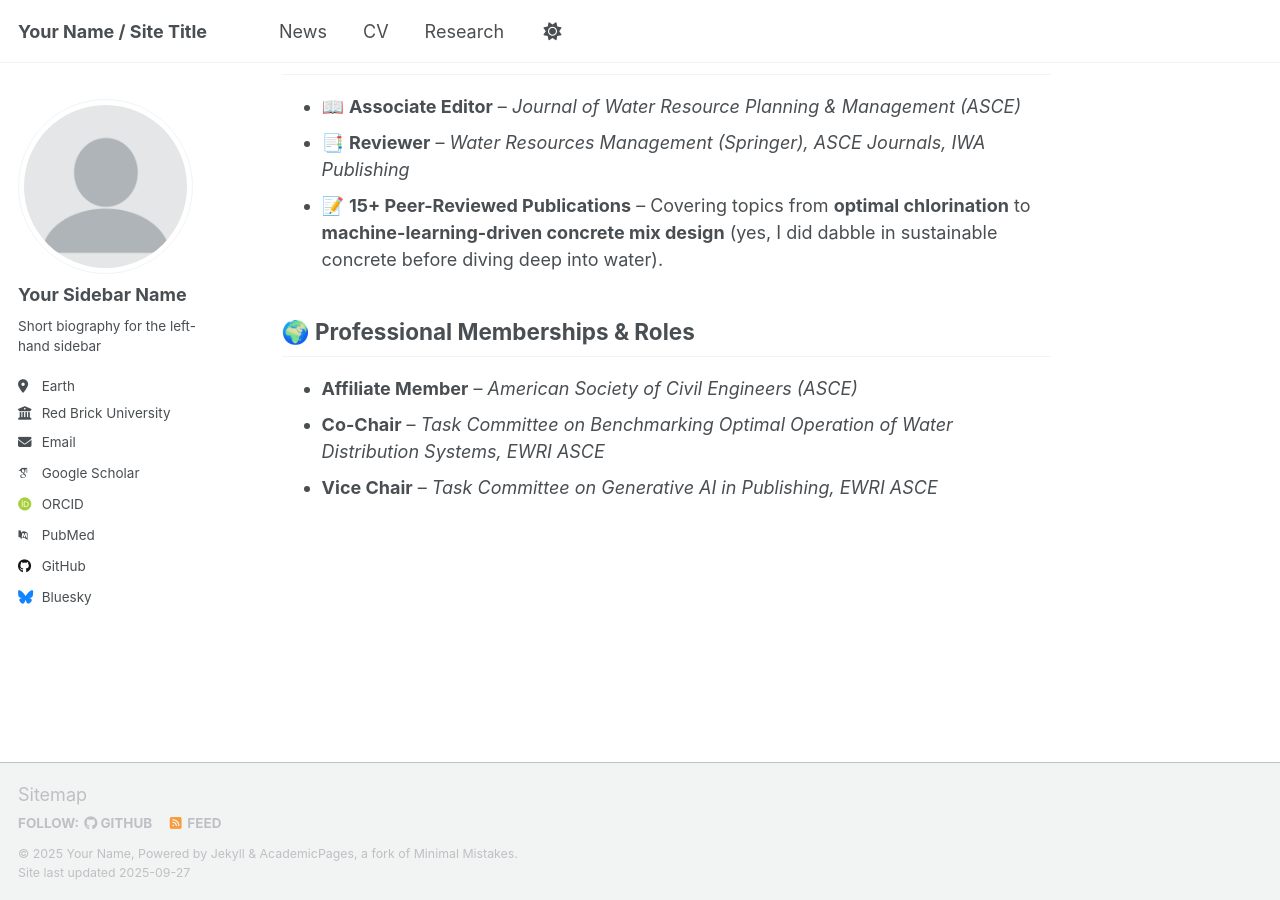
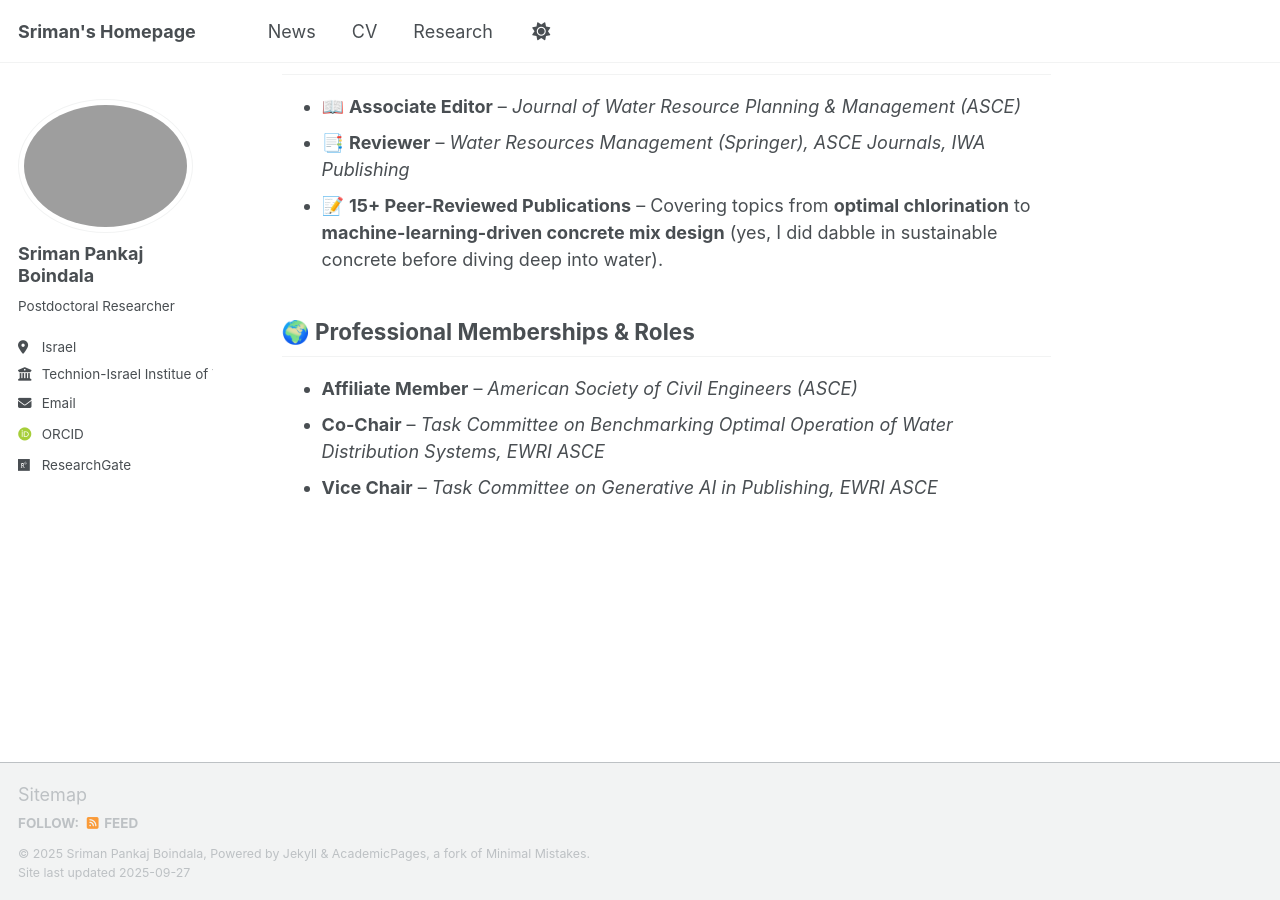
Before and after one commit to srimanpankaj/s, a Jekyll site: the page built from _pages/about.md, in a window 1280 px wide and 900 px high, scrolled down 1387 px. Built offline with Jekyll 4.4.1, drawn with Linux system fonts in a browser that asks for light colours; some web fonts are replaced; a script that is not in the unit is left out.

Commit message:
Update _config.yml

```diff
--- a/_config.yml
+++ b/_config.yml
@@ -8,53 +8,49 @@
 
 # Basic Site Settings
 locale                   : "en-US"
-site_theme               : "default" # Currently available options are "default", "air"
-title                    : "Your Name / Site Title"
+site_theme               : "default"
+title                    : "Sriman's Homepage"
 title_separator          : "-"
-name                     : &name "Your Name"
-description              : &description "Your Name's academic portfolio"   # Update this with a general description of your site, this is the default if not overridden by a page
-url                      : https://academicpages.github.io # The base hostname & protocol for your site e.g. "https://[your GitHub username].github.io",
-                                                           # or if you already have some other page hosted on Github then use "https://[your GitHub username].github.io/[Your Repo Name]"
+name                     : &name "Sriman Pankaj Boindala"
+description              : &description "personal description"
+url                      : https://srimanpankaj.github.io # the base hostname & protocol for your site e.g. "https://[your GitHub username].github.io"
 baseurl                  : "" # the subpath of your site, e.g. "/blog"
-repository               : "academicpages/academicpages.github.io"
+repository               : "srimanpankaj/srimanpankaj.github.io/s"
 
 # Site Author - The following control what appear as part of the author content on the side bar.
 #               If a field is blank the icon and link will not appear, otherwise it will be shown.
 #               Additional customization can be done by editing /_includes/author-profile.html
 author:
   # Biographic information
-  avatar           : "profile.png"
-  name             : "Your Sidebar Name"
+  avatar           : "profile.jpg"
+  name             : "Sriman Pankaj Boindala"
   pronouns         : # example: "she/her"
-  bio              : "Short biography for the left-hand sidebar"
-  location         : "Earth"
-  employer         : "Red Brick University"
+  bio              : "Postdoctoral Researcher"
+  location         : "Israel"
+  employer         : "Technion-Israel Institue of Technology"
   uri              : # URL
-  email            : "none@example.org"
+  email            : "srimanpankaj@gmail.com"
 
   # Academic websites
-  academia         : # URL
   arxiv            : # URL - Update with the correct link to your profile
-  googlescholar    : "https://scholar.google.com/citations?user=PS_CX0AAAAAJ"
-  inspire-hep      : # URL
+  googlescholar    : # "https://scholar.google.com/citations?user=df533j8AAAAJ&hl=en"
   impactstory      : # URL
-  orcid            : "http://orcid.org/yourorcidurl"
+  orcid            : "https://orcid.org/my-orcid?orcid=0000-0002-1305-6586"
   semantic         : # URL
-  pubmed           : "https://www.ncbi.nlm.nih.gov/pubmed/?term=john+snow"
-  researchgate     : # URL
+  pubmed           : # "https://www.ncbi.nlm.nih.gov/pubmed/?term=john+snow"
+  researchgate     : "https://www.researchgate.net/profile/Sriman-Pankaj-Boindala?ev=hdr_xprf"
   scopus           : # URL
 
   # Repositories and software development
   bitbucket        : # Username - Update with your username on the site
   codepen          : # Username
   dribbble         : # Username
-  github           : "academicpages"
+  github           : # "academicpages"
   kaggle           : # Username
   stackoverflow    : # User number or user number and name (i.e., use "1" or "1/jeff-atwood")
 
   # Social media
-  artstation       : # Username
-  bluesky          : "bsky.app" # Replace this with you Bluesky username
+  bluesky          : # "bsky.app" # Replace this with you Bluesky username
   facebook         : # Username
   flickr           : # Username
   foursquare       : # Username
@@ -89,7 +85,7 @@
     title: 'Conference Papers'
 
 # Site Settings
-teaser                   :  # filename of teaser fallback teaser image placed in /images/ for social media previews
+teaser                   :  # filename of teaser fallback teaser image placed in /images/, .e.g. "500x300.png"
 breadcrumbs              : false # true, false (default)
 words_per_minute         : 160
 future                   : true
@@ -140,8 +136,7 @@
   username               :
   app_id                 :
   publisher              :
-og_image                 :  # Social media default site image
-og_description           :  # Social media default site image description
+og_image                 :  # Open Graph/Twitter default site image
 # For specifying social profiles
 # - https://developers.google.com/structured-data/customize/social-profiles
 social:
```
